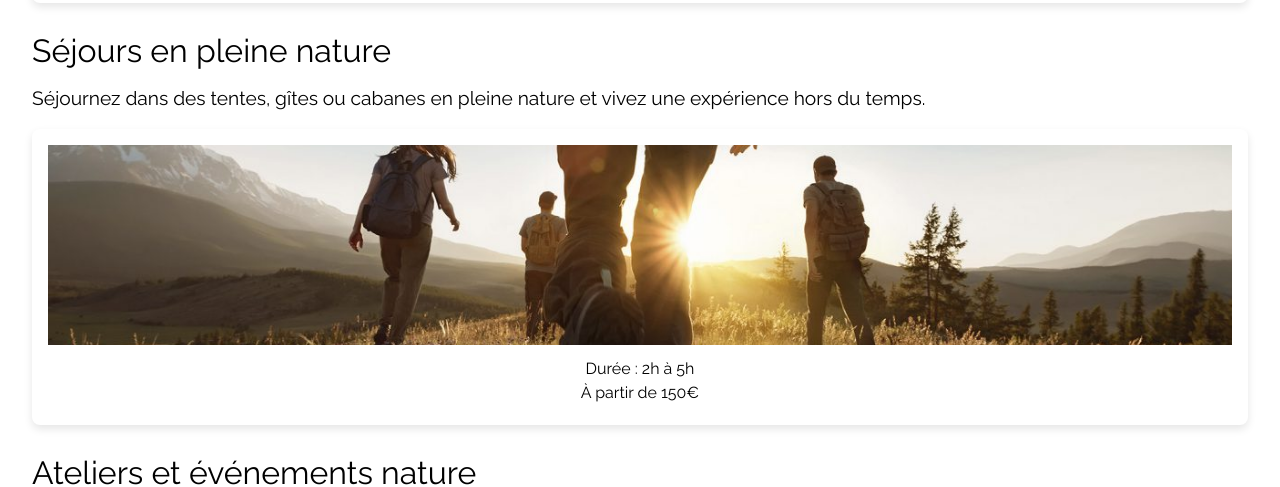
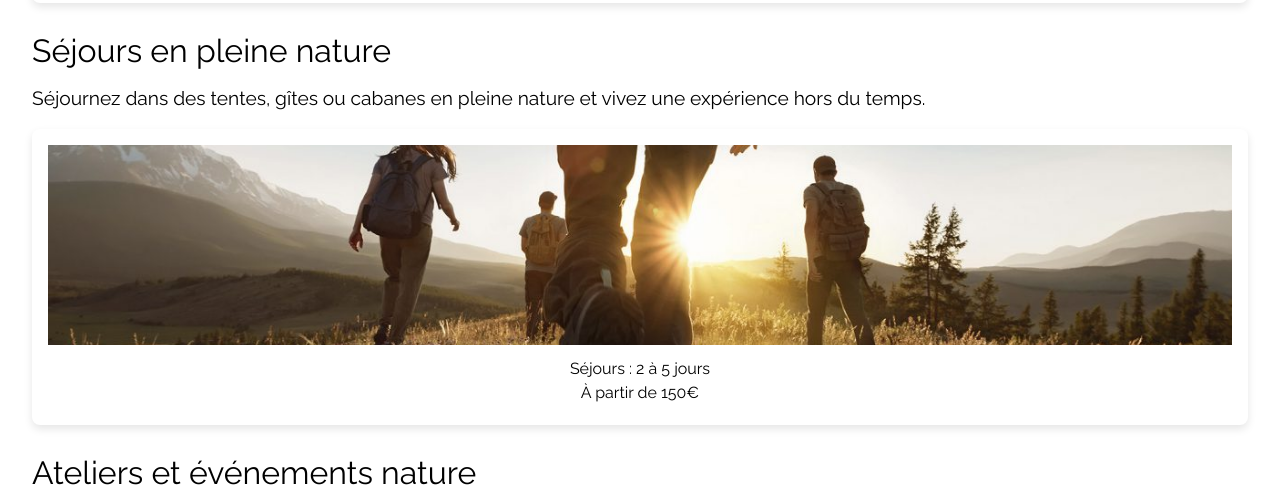
Before and after one commit to julien382/Wildora, a React (Vite) app: page /services in a window 1280 px wide. Shown: the part 1220-1707 px from the top of the page. Built offline with nearby package versions, Linux system fonts and the light colour scheme.

Commit message:
create CardServices

```diff
--- /dev/null
+++ b/src/components/CardServices/CardServices.jsx
@@ -0,0 +1,24 @@
+import './CardServices.scss'
+import PropTypes from 'prop-types';
+
+const CardServices = ({ image, duration, price }) => {
+
+    return (
+        <div className='CardServices'>
+            <img className='CardServicesImage' src={image} alt="CardServices"></img>
+            <p className='CardServicesDuration'>{duration}</p>
+            <p className='CardServicesPrice'>{price}</p>
+        </div>
+    )
+}
+
+CardServices.propTypes = {
+    image: PropTypes.string.isRequired,    // Le chemin de l'image doit être une chaîne de caractères et obligatoire
+    duration: PropTypes.string.isRequired, // La durée doit être une chaîne de caractères et obligatoire
+    price: PropTypes.oneOfType([           // Le prix peut être un nombre ou une chaîne
+        PropTypes.string,
+        PropTypes.number,
+    ]).isRequired,
+};
+
+export default CardServices;
--- /dev/null
+++ b/src/components/CardServices/CardServices.scss
@@ -0,0 +1,27 @@
+@use '../../styles/index' as *;
+
+.CardServices {
+    background-color: $white;
+    border-radius: 8px;
+    box-shadow: 0 4px 8px rgba(0, 0, 0, 0.1);
+    overflow: hidden;
+    display: flex;
+    flex-direction: column;
+    align-items: center;
+    text-align: center;
+    padding: 1rem;
+
+    .CardServicesImage {
+        width: 100%;
+        height: 200px;
+        object-fit: cover;
+        margin-bottom: 1rem;
+    }
+
+    .CardServicesDuration,
+    .CardServicesPrice {
+        font-size: 1rem;
+        color: $black;
+        margin-bottom: 0.5rem;
+    }
+}
--- a/src/pages/ServicesPage/ServicesPage.jsx
+++ b/src/pages/ServicesPage/ServicesPage.jsx
@@ -1,6 +1,7 @@
 import './ServicesPage.scss'
 import mainImage from '../../assets/img/rando.jpg';
 import CardAboveTheFold from '../../components/CardAboveTheFold/CardAboveTheFold';
+import CardServices from '../../components/CardServices/CardServices';
 
 const ServicesPage = () => {
     return (
@@ -12,11 +13,7 @@ const ServicesPage = () => {
                     <h2 className='typeServicesPageTitle'>Balades guidées en nature</h2>
                     <p className='typeServicesPageText'>Nos guides passionnés vous emmènent à la découverte des trésors cachés de la nature. Balades adaptées à tous les niveaux.</p>
 
-                    <div className='typeServicesPageCard'>
-                        <img className='typeServicesPageImage' src={mainImage} alt="mainImage"></img>
-                        <p className='typeServicesPageDuration'>Durée : 2h à 5h</p>
-                        <p className='typeServicesPagePrice'>À partir de 30€</p>
-                    </div>
+                    <CardServices  image={mainImage} duration={"Durée : 2h à 5h"} price={"À partir de 30€"} />
 
                 </div>
 
@@ -24,11 +21,7 @@ const ServicesPage = () => {
                     <h2 className='typeServicesPageTitle'>Séjours en pleine nature</h2>
                     <p className='typeServicesPageText'>Séjournez dans des tentes, gîtes ou cabanes en pleine nature et vivez une expérience hors du temps.</p>
 
-                    <div className='typeServicesPageCard'>
-                        <img className='typeServicesPageImage' src={mainImage} alt="mainImage"></img>
-                        <p className='typeServicesPageDuration'>Durée : 2h à 5h</p>
-                        <p className='typeServicesPagePrice'>À partir de 150€</p>
-                    </div>
+                    <CardServices  image={mainImage} duration={"Séjours : 2 à 5 jours"} price={"À partir de 150€"} />
 
                 </div>
 
@@ -36,11 +29,7 @@ const ServicesPage = () => {
                     <h2 className='typeServicesPageTitle'>Ateliers et événements nature</h2>
                     <p className='typeServicesPageText'>Participez à des ateliers immersifs sur la photographie de paysages, l’observation des oiseaux ou encore la préparation de repas en pleine nature.</p>
 
-                    <div className='typeServicesPageCard'>
-                        <img className='typeServicesPageImage' src={mainImage} alt="mainImage"></img>
-                        <p className='typeServicesPageDuration'>Durée : 1h à 2h</p>
-                        <p className='typeServicesPagePrice'>À partir de 40€</p>
-                    </div>
+                    <CardServices  image={mainImage} duration={"Durée : 1h à 2h"} price={"À partir de 40€"} />
 
                 </div>
 
--- a/src/pages/ServicesPage/ServicesPage.scss
+++ b/src/pages/ServicesPage/ServicesPage.scss
@@ -20,30 +20,5 @@
             margin-bottom: 1rem;
         }
 
-        .typeServicesPageCard {
-            background-color: $white;
-            border-radius: 8px;
-            box-shadow: 0 4px 8px rgba(0, 0, 0, 0.1);
-            overflow: hidden;
-            display: flex;
-            flex-direction: column;
-            align-items: center;
-            text-align: center;
-            padding: 1rem;
-
-            .typeServicesPageImage {
-                width: 100%;
-                height: 200px;
-                object-fit: cover;
-                margin-bottom: 1rem;
-            }
-
-            .typeServicesPageDuration,
-            .typeServicesPagePrice {
-                font-size: 1rem;
-                color: $black;
-                margin-bottom: 0.5rem;
-            }
-        }
     }
 }
```
